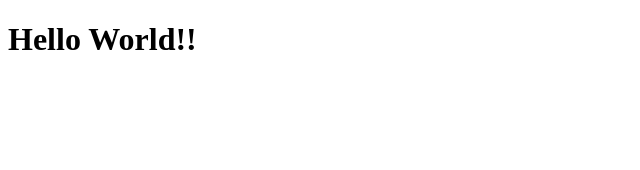
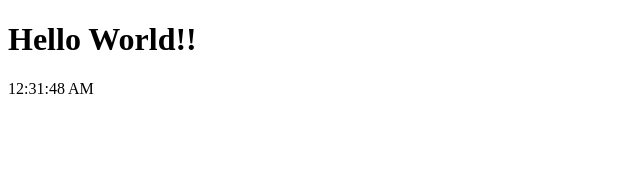
Before and after one commit to congmul/employDirectory, a React (Create React App) app: page / in a window 1280 px wide. Shown: the top 170 px of the page, without its empty margins (0-640 px from the left). Built offline with nearby package versions, Linux system fonts and the light colour scheme.

Commit message:
Build Display current clock

```diff
--- a/src/App.js
+++ b/src/App.js
@@ -1,9 +1,11 @@
 import React from 'react'
+import CurrentClock from './components/CurrentClock'
 
 function App() {
     return (
         <div>
             <h1>Hello World!!</h1>
+            <CurrentClock />
         </div>
     )
 }
--- /dev/null
+++ b/src/components/CurrentClock.js
@@ -0,0 +1,36 @@
+import React, { Component } from 'react';
+
+
+
+class CurrentClock extends Component {
+    constructor(props) {
+        super(props);
+        this.state = {
+            date : new Date()
+        }
+    }
+
+    componentDidMount() {
+        this.timeID = setInterval(() => {
+            this.tic()
+        }
+        , 1000)
+    }
+
+    componentWillUnmount() {
+        clearInterval(this.timerID);
+      }
+
+    tic = () => {
+        this.setState({
+            date: new Date()
+        })
+    }
+
+    render(){
+        return <p>{this.state.date.toLocaleTimeString()}</p>
+    }
+
+}
+
+export default CurrentClock;
```
Also changed, not shown: 1 other file (tests, documents, lock files or other folders).
